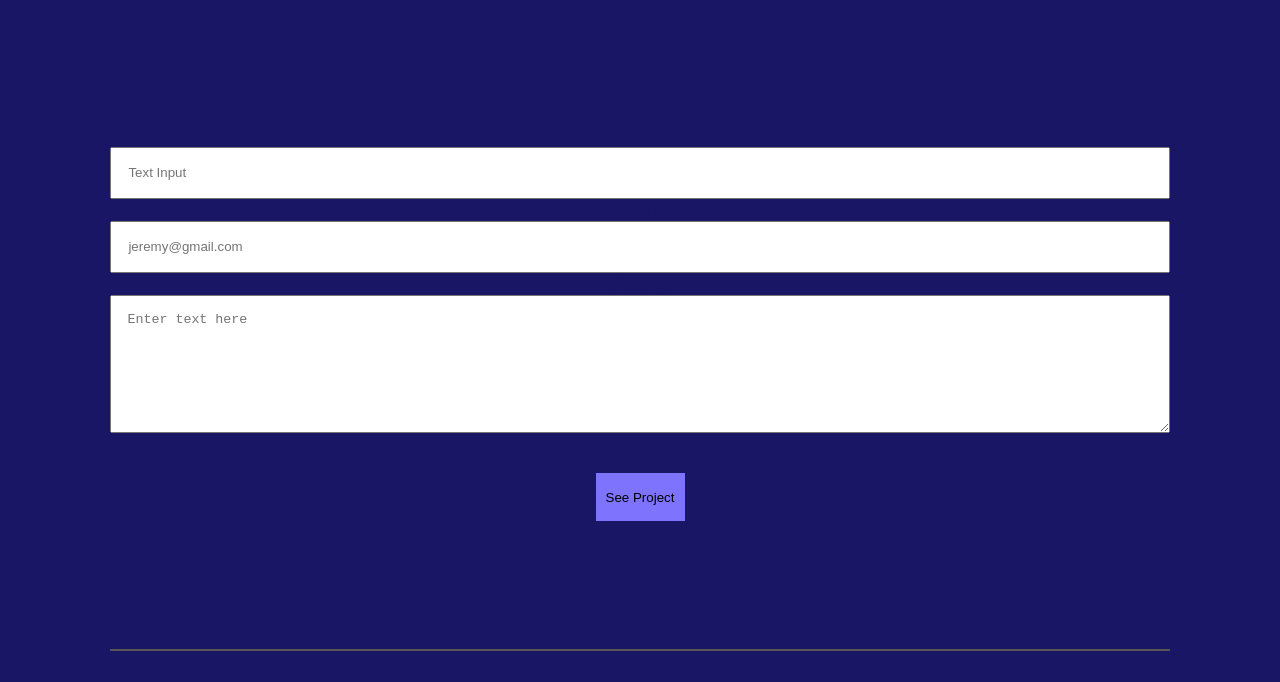
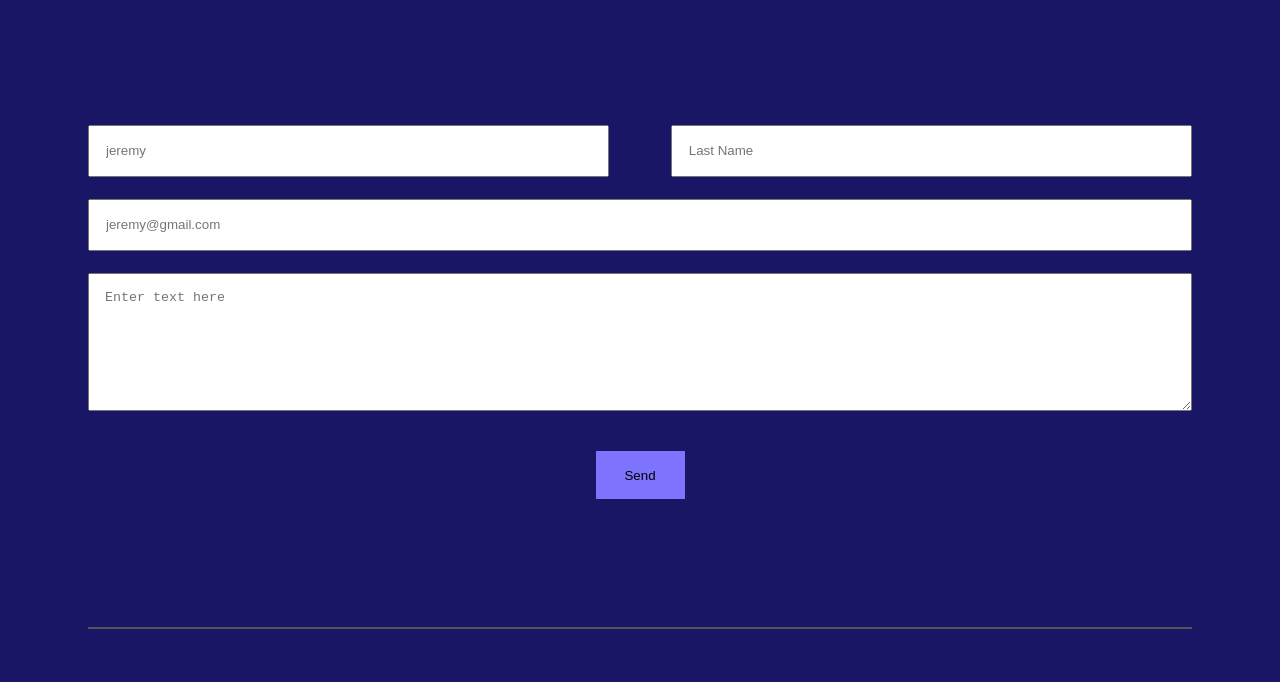
Before and after one commit to popoolahussein/my-real-portfolio-project, a website: page index.html in a window 1280 px wide. Shown: the part 3781-4463 px from the top of the page. Drawn offline with nearby package versions, Linux system fonts and the light colour scheme.

Commit message:
docs:modified index.html file

```diff
--- a/index.html
+++ b/index.html
@@ -235,16 +235,28 @@
       </p>
       <section>
         <form action="https://formspree.io/f/mvoeaozg" method="post">
-          <label for="text-input">Text</label>
+          <fieldset>
             <input
-            class="input-i"
-            id="text-input"
+              class="name-input"
+              id="jeremy"
               name="text-Input"
               type="text"
               maxlength="30"
-            placeholder="Text Input"
+              placeholder="jeremy"
               required
             />
+            <label for="jeremy">Text</label>
+            <label for="last-name">Text</label>
+            <input
+              class="name-input"
+              id="last-name"
+              name="text-Input"
+              type="text"
+              maxlength="30"
+              placeholder="Last Name"
+              required
+            />
+          </fieldset>
 
           <label for="email-input">Email</label>
           <input
@@ -268,8 +280,7 @@
             placeholder="Enter text here"
             required
           ></textarea>
-
-          <input class="button button-margin" type="submit" value="See Project" />
+          <input class="button button-margin button-form" type="submit" value="Send" />
         </form>
       </section>
       <hr />
```
Lines whose indentation alone changed are shown as unchanged.
